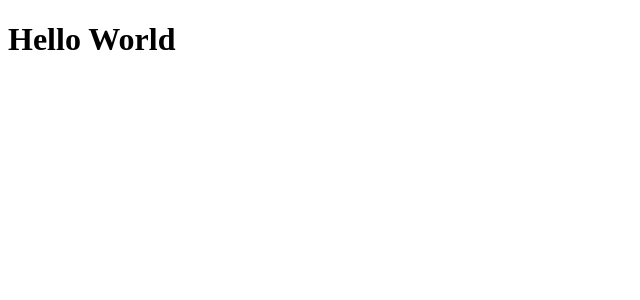
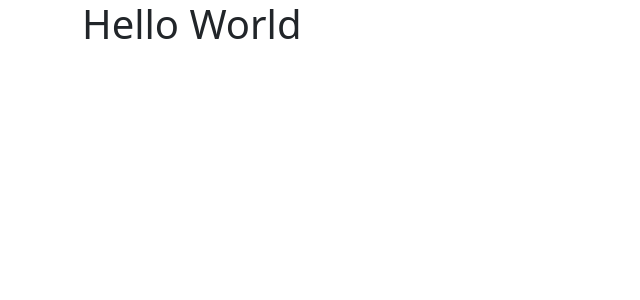
Before and after one commit to alisariyer/todo-app, a React (Create React App) app: page / in a window 1280 px wide. Shown: the top 300 px of the page, without its empty margins (0-640 px from the left). Built offline with nearby package versions, Linux system fonts and the light colour scheme.

Commit message:
Add bootstrap npm package

```diff
--- a/package.json
+++ b/package.json
@@ -6,6 +6,8 @@
     "@testing-library/jest-dom": "^5.16.2",
     "@testing-library/react": "^12.1.4",
     "@testing-library/user-event": "^13.5.0",
+    "bootstrap": "^5.1.3",
+    "bootstrap-icons": "^1.8.1",
     "react": "^17.0.2",
     "react-dom": "^17.0.2",
     "react-scripts": "5.0.0",
--- a/src/App.js
+++ b/src/App.js
@@ -1,7 +1,9 @@
 import React from "react";
 
 export default function App() {
-    return (
-        <h1>Hello World</h1>
-    )
+  return (
+    <div className="container">
+      <h1>Hello World</h1>
+    </div>
+  );
 }
--- a/src/index.js
+++ b/src/index.js
@@ -1,3 +1,5 @@
+import "bootstrap/dist/css/bootstrap.min.css";
+import "bootstrap-icons/font/bootstrap-icons.css";
 import React from "react";
 import ReactDOM from "react-dom";
 import App from "./App";
```
Also changed, not shown: 2 other files (tests, documents, lock files or other folders).
